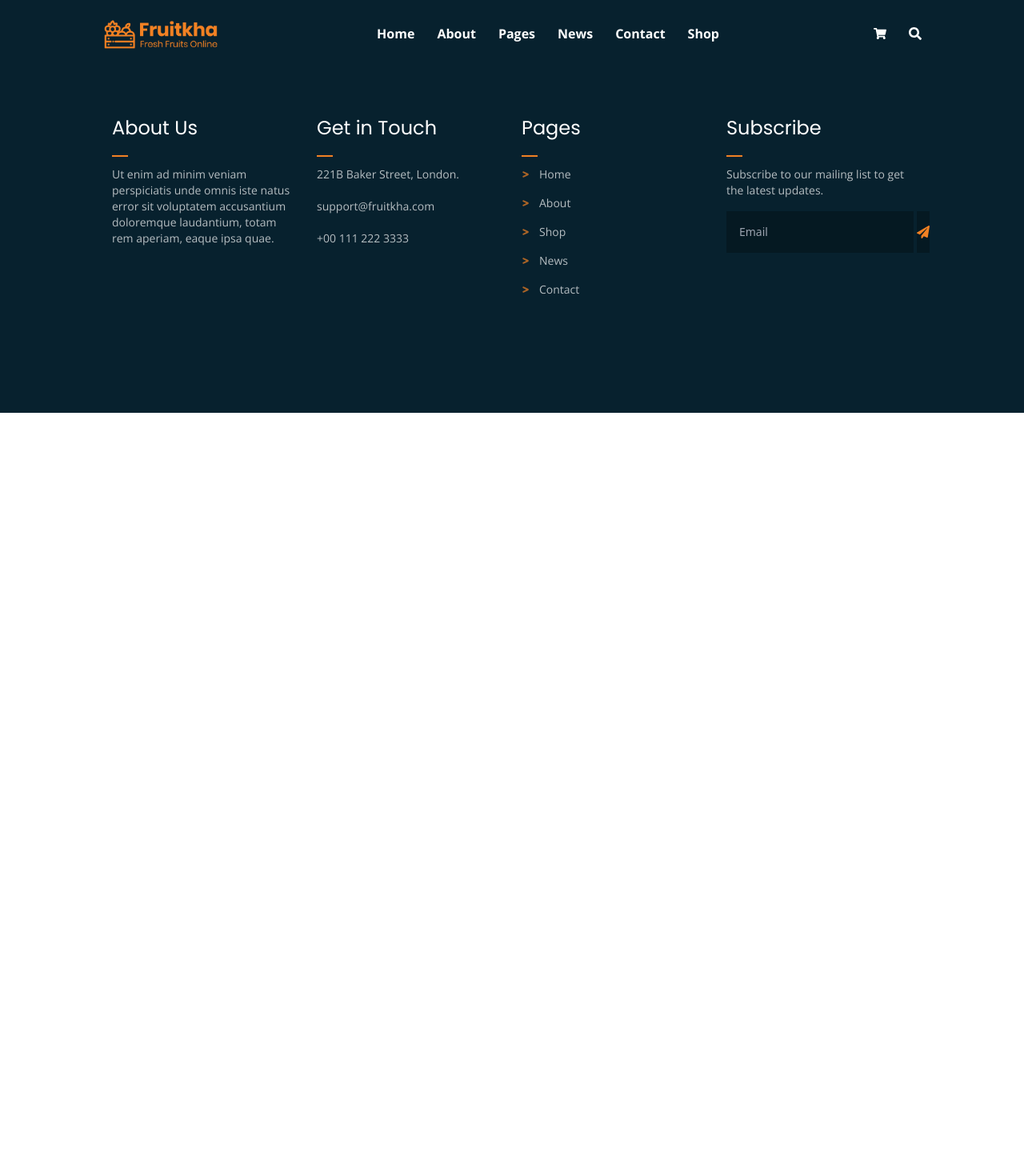
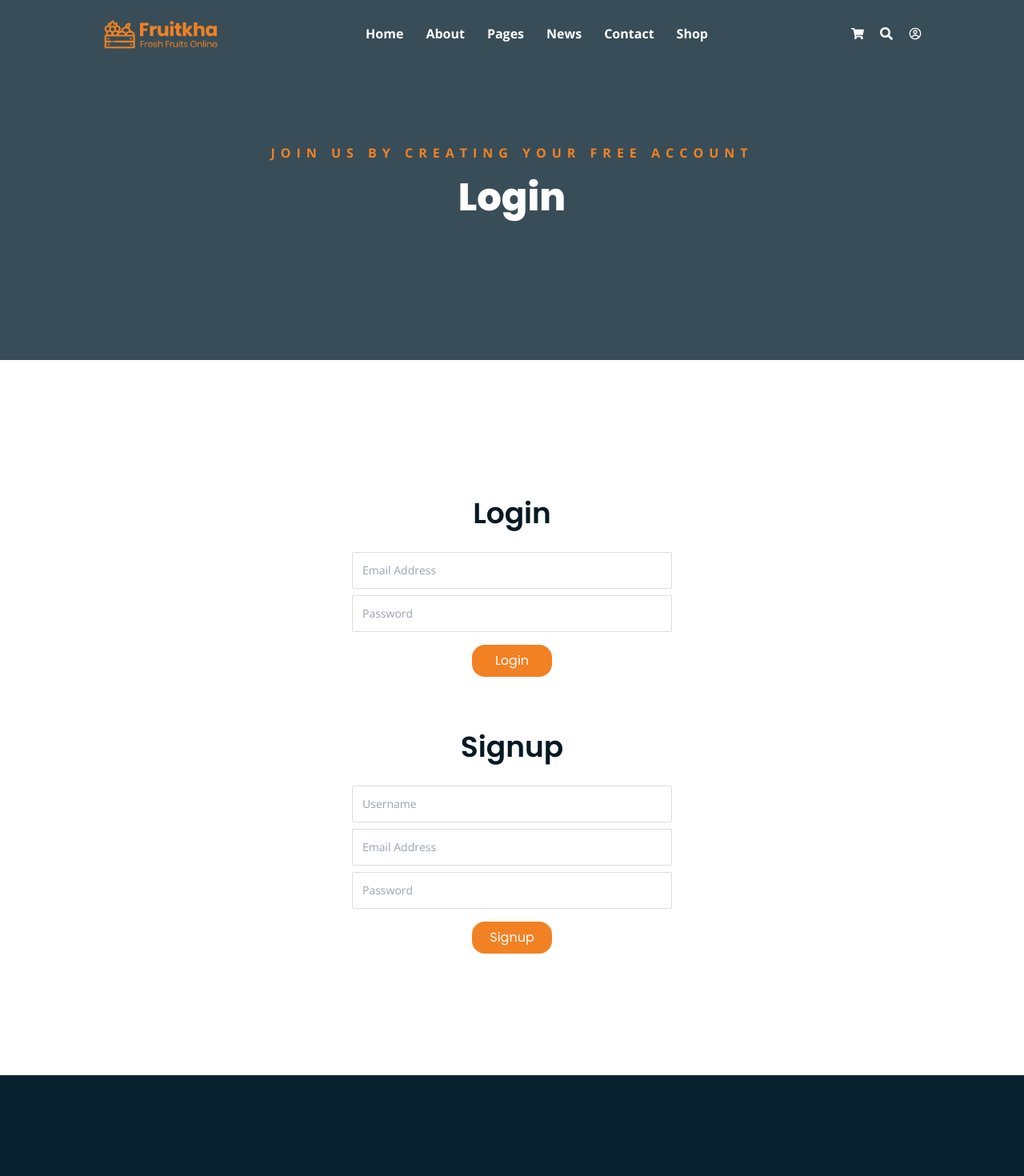
Before and after one commit to maden1738/fruitkha, a React (Vite) app in the folder client/: page /login in a window 1280 px wide. Shown: the top 1470 px of the page at 80% size. Before the commit the page ends 800 px from the top, so only its background shows below. Built offline with nearby package versions, Linux system fonts and the light colour scheme; no server answers.

Commit message:
create login page

```diff
--- a/client/src/App.tsx
+++ b/client/src/App.tsx
@@ -10,6 +10,7 @@ import Footer from "./components/common/Footer";
 import Cart from "./pages/Cart";
 import Checkout from "./pages/Checkout";
 import SingleNews from "./pages/SingleNews";
+import Login from "./pages/Login";
 
 function App() {
   return (
@@ -27,6 +28,7 @@ function App() {
         <Route path="shop" element={<Shop />}></Route>
         <Route path="cart" element={<Cart />}></Route>
         <Route path="checkout" element={<Checkout />}></Route>
+        <Route path="login" element={<Login />}></Route>
       </Routes>
       <Footer />
     </>
--- /dev/null
+++ b/client/src/components/common/Breadcrumb.tsx
@@ -0,0 +1,19 @@
+type BreadcrumbProps = {
+  heading: string;
+  subHeading: string;
+};
+
+export default function Breadcrumb({ heading, subHeading }: BreadcrumbProps) {
+  return (
+    <div className="bg-background2 flex h-[450px] items-center justify-center">
+      <div className="text-center">
+        <p className="font-open font-bold uppercase tracking-[7px] text-accent">
+          {subHeading}
+        </p>
+        <h1 className="mt-5 font-poppins text-5xl font-extrabold text-white">
+          {heading}
+        </h1>
+      </div>
+    </div>
+  );
+}
--- a/client/src/components/common/Navbar.tsx
+++ b/client/src/components/common/Navbar.tsx
@@ -2,6 +2,7 @@ import { useState } from "react";
 import logo from "../../assets/logo.png";
 import { Link, useNavigate } from "react-router-dom";
 import { FaShoppingCart, FaSearch } from "react-icons/fa";
+import { CgProfile } from "react-icons/cg";
 
 export default function Navbar() {
   const navigate = useNavigate();
@@ -81,14 +82,27 @@ export default function Navbar() {
           </li>
         </ul>
       </nav>
-      <div className="flex items-center gap-7 ">
+      <div className="flex items-center gap-5 ">
         <FaShoppingCart
           className="cursor-pointer hover:text-accent"
           onClick={() => {
             navigate("/cart");
           }}
         />
-        <FaSearch className="cursor-pointer hover:text-accent" />
+        <FaSearch className="cursor-pointer hover:text-accent " />
+        <div className="group relative">
+          <CgProfile className="cursor-pointer font-bold hover:text-accent" />
+          <div className="absolute left-[-80px] top-4 hidden w-[100px] rounded-md bg-white p-4 text-sm font-semibold text-[#555]  group-hover:inline-block ">
+            <ul className="capitalize">
+              <li className="p-2  text-end hover:text-accent">
+                <Link to="/login">Login</Link>
+              </li>
+              <li className="p-2 text-end hover:text-accent">
+                <Link to="/signup">Signup</Link>
+              </li>
+            </ul>
+          </div>
+        </div>
       </div>
     </div>
   );
--- /dev/null
+++ b/client/src/pages/Login.tsx
@@ -0,0 +1,68 @@
+import Breadcrumb from "../components/common/Breadcrumb";
+export default function Login() {
+  return (
+    <>
+      <Breadcrumb
+        heading="Login"
+        subHeading="Join us by creating your free account"
+      />
+      <div className="my-36">
+        <div className="mx-auto w-fit text-center">
+          <h3 className="font  p-7 font-poppins text-4xl font-semibold text-secondary">
+            Login
+          </h3>
+          <form className="flex flex-col gap-2 font-open">
+            <input
+              id="email"
+              name="email"
+              type="email"
+              placeholder="Email Address"
+              className="w-[400px] rounded-sm border border-[#ddd] p-3 text-sm text-primary"
+            />
+            <input
+              id="password"
+              name="password"
+              type="password"
+              placeholder="Password"
+              className="w-[400px] rounded-sm border border-[#ddd] p-3 text-sm text-primary"
+            />
+            <button type="submit" className="button1 mx-auto my-2 w-[100px]">
+              Login
+            </button>
+          </form>
+        </div>
+        <div className="mx-auto mt-8 w-fit text-center">
+          <h3 className="font  p-7 font-poppins text-4xl font-semibold text-secondary">
+            Signup
+          </h3>
+          <form className="flex flex-col gap-2 font-open">
+            <input
+              id="username"
+              name="username"
+              type="text"
+              placeholder="Username"
+              className="w-[400px] rounded-sm border border-[#ddd] p-3 text-sm text-primary"
+            />
+            <input
+              id="email"
+              name="email"
+              type="email"
+              placeholder="Email Address"
+              className="w-[400px] rounded-sm border border-[#ddd] p-3 text-sm text-primary"
+            />
+            <input
+              id="password"
+              name="password"
+              type="password"
+              placeholder="Password"
+              className="w-[400px] rounded-sm border border-[#ddd] p-3 text-sm text-primary"
+            />
+            <button type="submit" className="button1 mx-auto my-2 w-[100px]">
+              Signup
+            </button>
+          </form>
+        </div>
+      </div>
+    </>
+  );
+}
--- a/client/tailwind.config.js
+++ b/client/tailwind.config.js
@@ -11,6 +11,7 @@ export default {
         primary: "#07212e",
         secondary: "#051922",
         background: "#f5f5f5",
+        background2: "#384d57",
         accent: "#f28123",
         accent2: "#f28123bf",
         text: "#888888",
```
